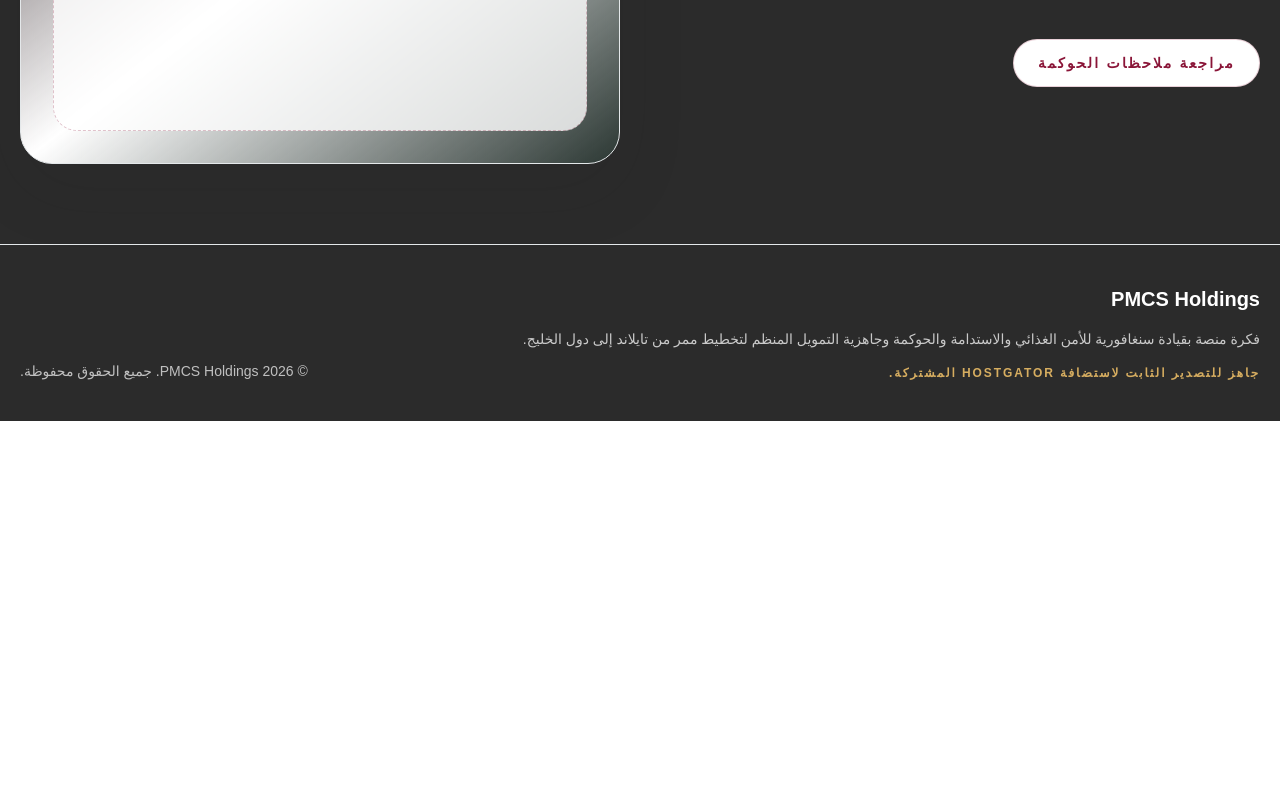
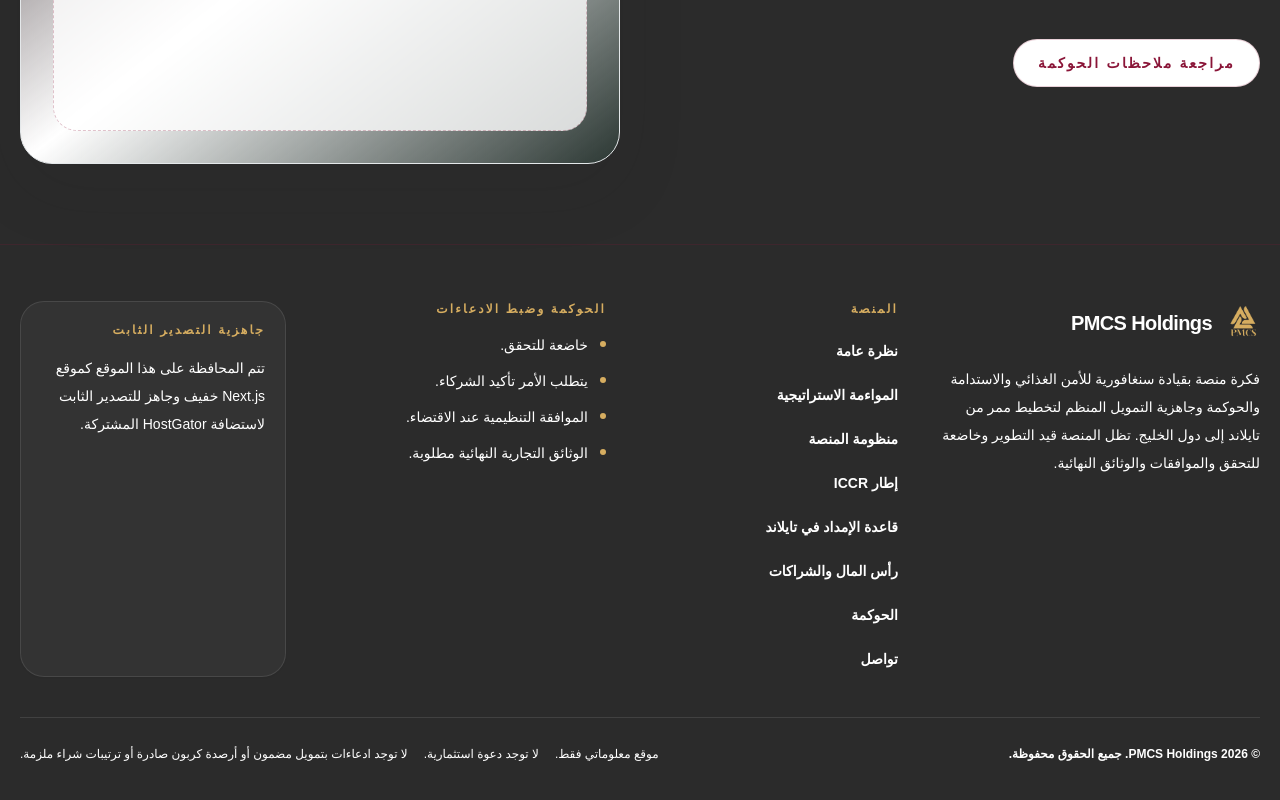
Before and after one commit to anwarlino/pmcs-holdings-website-v2, a Next.js app: page /ar in a window 1280 px wide. Shown: the part 4998-5798 px from the top of the page. Before the commit the page ends 5419 px from the top, so only its background shows below. Built offline with nearby package versions, Linux system fonts and the light colour scheme.

Commit message:
Upgrade institutional footer system (#15)

```diff
--- a/components/layout/SiteFooter.tsx
+++ b/components/layout/SiteFooter.tsx
@@ -5,15 +5,75 @@
 };
 
 export function SiteFooter({ dictionary }: SiteFooterProps) {
+  const footerLinks = [...dictionary.nav.items, { label: dictionary.nav.contact, href: 'contact' }];
+
   return (
-    <footer className="border-t border-pmcs-line bg-pmcs-charcoal text-white">
-      <div className="mx-auto grid max-w-7xl gap-5 px-5 py-10 md:grid-cols-[1fr_auto] md:items-end">
-        <div>
-          <p className="text-xl font-black">{dictionary.nav.brandName}</p>
-          <p className="mt-3 max-w-3xl text-sm leading-7 text-white/75">{dictionary.footer.body}</p>
-          <p className="mt-3 text-xs font-bold uppercase tracking-[0.16em] text-pmcs-gold">{dictionary.footer.staticExport}</p>
+    <footer className="border-t border-pmcs-maroon/20 bg-pmcs-charcoal text-white">
+      <div className="mx-auto max-w-7xl px-5 py-10 sm:py-12 lg:py-14">
+        <div className="grid gap-8 md:grid-cols-2 lg:grid-cols-[1.15fr_0.9fr_1fr_0.95fr] lg:gap-10">
+          <section aria-labelledby="footer-brand-heading" className="min-w-0">
+            <div className="flex items-center gap-3">
+              <span
+                className="h-11 w-9 shrink-0 bg-pmcs-gold [mask-image:url('/assets/logo/pmcs-logo.png')] [mask-position:center] [mask-repeat:no-repeat] [mask-size:contain] [-webkit-mask-image:url('/assets/logo/pmcs-logo.png')] [-webkit-mask-position:center] [-webkit-mask-repeat:no-repeat] [-webkit-mask-size:contain]"
+                aria-hidden="true"
+              />
+              <h2 id="footer-brand-heading" className="text-xl font-black tracking-[-0.03em] text-white">
+                {dictionary.nav.brandName}
+              </h2>
+            </div>
+            <p className="mt-5 max-w-md text-sm leading-7 text-white/72">{dictionary.footer.brandDescription}</p>
+          </section>
+
+          <nav aria-label={dictionary.footer.navigationLabel} className="min-w-0">
+            <h2 className="text-xs font-black uppercase tracking-[0.18em] text-pmcs-gold">{dictionary.footer.platformHeading}</h2>
+            <ul className="mt-4 grid gap-2 sm:grid-cols-2 md:grid-cols-1">
+              {footerLinks.map((item) => (
+                <li key={item.href}>
+                  <a
+                    href={`#${item.href}`}
+                    className="inline-flex min-h-9 items-center rounded-xl py-1 text-sm font-semibold leading-6 text-white/78 underline-offset-4 transition-colors hover:text-white hover:underline focus-visible:pmcs-focus-ring"
+                  >
+                    {item.label}
+                  </a>
+                </li>
+              ))}
+            </ul>
+          </nav>
+
+          <section aria-labelledby="footer-governance-heading" className="min-w-0">
+            <h2 id="footer-governance-heading" className="text-xs font-black uppercase tracking-[0.18em] text-pmcs-gold">
+              {dictionary.footer.governanceHeading}
+            </h2>
+            <ul className="mt-4 space-y-3">
+              {dictionary.footer.governanceItems.map((item) => (
+                <li key={item} className="flex gap-3 text-sm leading-6 text-white/76">
+                  <span className="mt-2 h-1.5 w-1.5 shrink-0 rounded-full bg-pmcs-gold" aria-hidden="true" />
+                  <span>{item}</span>
+                </li>
+              ))}
+            </ul>
+          </section>
+
+          <section aria-labelledby="footer-static-heading" className="min-w-0 rounded-3xl border border-white/10 bg-white/[0.04] p-5 shadow-sm">
+            <h2 id="footer-static-heading" className="text-xs font-black uppercase tracking-[0.18em] text-pmcs-gold">
+              {dictionary.footer.staticExportHeading}
+            </h2>
+            <p className="mt-4 text-sm leading-7 text-white/74">{dictionary.footer.staticExport}</p>
+          </section>
         </div>
-        <p className="text-sm text-white/70">© 2026 {dictionary.nav.brandName}. {dictionary.footer.rights}</p>
+
+        <div className="mt-10 border-t border-white/10 pt-6">
+          <div className="flex flex-col gap-4 text-xs leading-6 text-white/64 lg:flex-row lg:items-center lg:justify-between">
+            <p className="font-semibold text-white/72">
+              © 2026 {dictionary.nav.brandName}. {dictionary.footer.rights}
+            </p>
+            <ul className="flex flex-wrap gap-x-4 gap-y-2">
+              {dictionary.footer.legalItems.map((item) => (
+                <li key={item}>{item}</li>
+              ))}
+            </ul>
+          </div>
+        </div>
       </div>
     </footer>
   );
--- a/content/locales/ar.ts
+++ b/content/locales/ar.ts
@@ -154,8 +154,23 @@
     imageCaption: 'صورة بديلة للتواصل المؤسسي في المرحلة الأولى.',
   },
   footer: {
-    body: 'فكرة منصة بقيادة سنغافورية للأمن الغذائي والاستدامة والحوكمة وجاهزية التمويل المنظم لتخطيط ممر من تايلاند إلى دول الخليج.',
+    brandDescription: 'فكرة منصة بقيادة سنغافورية للأمن الغذائي والاستدامة والحوكمة وجاهزية التمويل المنظم لتخطيط ممر من تايلاند إلى دول الخليج. تظل المنصة قيد التطوير وخاضعة للتحقق والموافقات والوثائق النهائية.',
+    navigationLabel: 'تنقل منصة التذييل',
+    platformHeading: 'المنصة',
+    governanceHeading: 'الحوكمة وضبط الادعاءات',
+    governanceItems: [
+      'خاضعة للتحقق.',
+      'يتطلب الأمر تأكيد الشركاء.',
+      'الموافقة التنظيمية عند الاقتضاء.',
+      'الوثائق التجارية النهائية مطلوبة.',
+    ],
+    staticExportHeading: 'جاهزية التصدير الثابت',
+    staticExport: 'تتم المحافظة على هذا الموقع كموقع Next.js خفيف وجاهز للتصدير الثابت لاستضافة HostGator المشتركة.',
+    legalItems: [
+      'موقع معلوماتي فقط.',
+      'لا توجد دعوة استثمارية.',
+      'لا توجد ادعاءات بتمويل مضمون أو أرصدة كربون صادرة أو ترتيبات شراء ملزمة.',
+    ],
     rights: 'جميع الحقوق محفوظة.',
-    staticExport: 'جاهز للتصدير الثابت لاستضافة HostGator المشتركة.',
   },
 };
--- a/content/locales/en.ts
+++ b/content/locales/en.ts
@@ -154,8 +154,23 @@
     imageCaption: 'Institutional engagement imagery placeholder for Phase 1.',
   },
   footer: {
-    body: 'Singapore-led food-security, sustainability, governance and structured finance readiness platform concept for Thailand-to-GCC corridor planning.',
+    brandDescription: 'Singapore-led food-security, sustainability, governance and structured finance readiness platform concept for Thailand-to-GCC corridor planning. The platform remains under development and subject to verification, approvals and final documentation.',
+    navigationLabel: 'Footer platform navigation',
+    platformHeading: 'Platform',
+    governanceHeading: 'Governance and claim control',
+    governanceItems: [
+      'Subject to verification.',
+      'Partner validation required.',
+      'Regulatory approval where applicable.',
+      'Final commercial documentation required.',
+    ],
+    staticExportHeading: 'Static export readiness',
+    staticExport: 'This website is maintained as a lightweight static-export-ready Next.js site for HostGator shared hosting.',
+    legalItems: [
+      'Informational website only.',
+      'No investment solicitation.',
+      'No secured financing, issued carbon credits, or binding offtake claims.',
+    ],
     rights: 'All rights reserved.',
-    staticExport: 'Static-export-ready for HostGator shared hosting.',
   },
 };
--- a/content/locales/th.ts
+++ b/content/locales/th.ts
@@ -154,8 +154,23 @@
     imageCaption: 'ภาพตัวแทนการมีส่วนร่วมระดับสถาบันสำหรับระยะที่ 1',
   },
   footer: {
-    body: 'แนวคิดแพลตฟอร์มที่นำโดยสิงคโปร์ด้านความมั่นคงทางอาหาร ความยั่งยืน ธรรมาภิบาล และความพร้อมด้านการเงินเชิงโครงสร้าง สำหรับการวางแผนทางเดินจากไทยสู่ GCC',
+    brandDescription: 'แนวคิดแพลตฟอร์มที่นำโดยสิงคโปร์ด้านความมั่นคงทางอาหาร ความยั่งยืน ธรรมาภิบาล และความพร้อมด้านการเงินเชิงโครงสร้าง สำหรับการวางแผนทางเดินจากไทยสู่ GCC แพลตฟอร์มยังอยู่ระหว่างการพัฒนาและขึ้นอยู่กับการตรวจสอบ การอนุมัติ และเอกสารขั้นสุดท้าย',
+    navigationLabel: 'การนำทางแพลตฟอร์มส่วนท้าย',
+    platformHeading: 'แพลตฟอร์ม',
+    governanceHeading: 'ธรรมาภิบาลและการควบคุมข้อความกล่าวอ้าง',
+    governanceItems: [
+      'ขึ้นอยู่กับการตรวจสอบ',
+      'ต้องมีการยืนยันจากพันธมิตร',
+      'ต้องได้รับการอนุมัติจากหน่วยงานกำกับดูแลเมื่อเกี่ยวข้อง',
+      'ต้องมีเอกสารเชิงพาณิชย์ขั้นสุดท้าย',
+    ],
+    staticExportHeading: 'ความพร้อมสำหรับการส่งออกแบบสแตติก',
+    staticExport: 'เว็บไซต์นี้ได้รับการดูแลให้เป็นเว็บไซต์ Next.js ที่เบาและพร้อมส่งออกแบบสแตติกสำหรับโฮสติ้งแบบแชร์ของ HostGator',
+    legalItems: [
+      'เว็บไซต์ให้ข้อมูลเท่านั้น',
+      'ไม่มีการชักชวนให้ลงทุน',
+      'ไม่มีการกล่าวอ้างว่าได้รับเงินทุนแล้ว มีคาร์บอนเครดิตที่ออกแล้ว หรือมีสัญญาซื้อขายล่วงหน้าที่มีผลผูกพัน',
+    ],
     rights: 'สงวนลิขสิทธิ์',
-    staticExport: 'พร้อมสำหรับการส่งออกแบบสแตติกสำหรับโฮสติ้งแบบแชร์ของ HostGator',
   },
 };
```
Also changed, not shown: content/locales/types.ts (+8 -2 lines).
